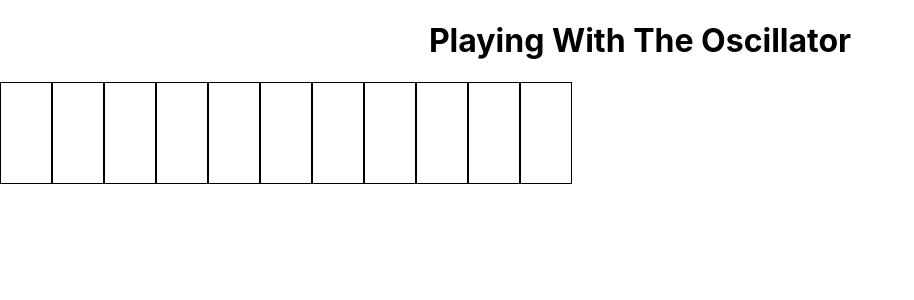
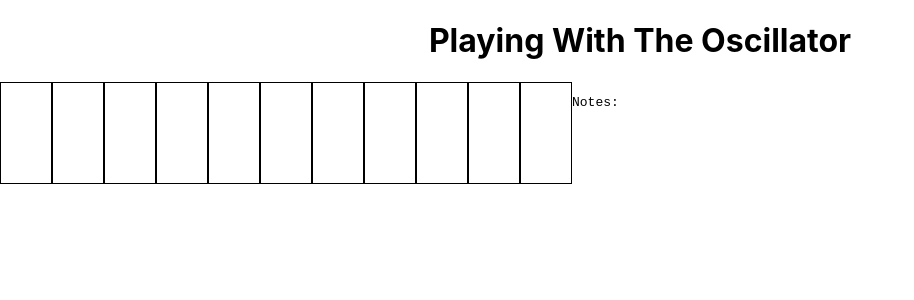
Before and after one commit to funkjunky/oscillator-demo, a React (Create React App) app: page / in a window 1280 px wide. Shown: the top 300 px of the page, without its empty margins (0-914 px from the left). Built offline with nearby package versions, Linux system fonts and the light colour scheme.

Commit message:
fixed scale, and fixed graphics the graphics were broken, because of the reserved keyword 'key' in React

```diff
--- a/src/App.js
+++ b/src/App.js
@@ -1,7 +1,7 @@
 import { configureStore } from '@reduxjs/toolkit';
 import { Provider } from 'react-redux';
 
-import key, { press, release } from './reducers/key';
+import notePressed, { press, release } from './reducers/notePressed';
 import Keyboard from './Keyboard';
 import handleSoundsMiddleware from './handleSoundsMiddleware';
 import { notes } from './oscillator'
@@ -9,7 +9,7 @@ import { notes } from './oscillator'
 import './App.css';
 
 const store = configureStore({
-  reducer: { key },
+  reducer: { notePressed },
   middleware: (getDefaultMiddleware) => getDefaultMiddleware().concat(handleSoundsMiddleware),
 });
 
@@ -18,7 +18,7 @@ let keyToLetter = {};
 keys.forEach((key, i) => keyToLetter[key] = notes[i]);
 
 function App() {
-  const dispatch = action => ({ key }) => store.dispatch(action(keyToLetter[key]));
+  const dispatch = action => ({ key }) => keys.indexOf(key) !== -1 && store.dispatch(action(keyToLetter[key]));
 
   return (
     <Provider store={store}>
--- a/src/Key.jsx
+++ b/src/Key.jsx
@@ -1,13 +1,9 @@
-import { connect } from 'react-redux';
-
-import { press, release } from './reducers/key';
-
-const Key = ({ key, note, press, release }) => (
+const Key = ({ pressed, press, release }) => (
   <div
-    style={{ width: 50, height: 100, backgroundColor: !key?.[note] ? 'white' : 'grey', border: 'solid 1px black' }}
-    onMouseDown={() => press(note)}
-    onMouseUp={() => release(note)}
+    style={{ width: 50, height: 100, backgroundColor: pressed ? 'grey' : 'white', border: 'solid 1px black' }}
+    onMouseDown={press}
+    onMouseUp={release}
   />
 );
 
-export default connect(({ key }) => ({ key }), {press, release})(Key);
+export default Key;
--- a/src/Keyboard.jsx
+++ b/src/Keyboard.jsx
@@ -1,16 +1,18 @@
+import { connect } from 'react-redux';
+
 import Key from './Key';
 import { notes } from './oscillator';
+import { press, release } from './reducers/notePressed';
 
 import './Keyboard.css';
 
-const Keyboard = () => {
-  return (
-    <div className="keyboard">
-      { notes.map(note => (
-        <Key note={note} key={note} />
-      )) }
-    </div>
-  );
-}
+const Keyboard = ({ notePressed, press, release }) => (
+  <div className="keyboard">
+    { notes.map(note => (
+      <Key pressed={!!notePressed?.[note]} press={() => press(note)} release={() => release(note)} key={note} />
+    )) }
+    <pre>Notes: {Object.entries(notePressed || {}).filter(([note, pressed]) => pressed).map(([note]) => note)}</pre>
+  </div>
+);
 
-export default Keyboard
+export default connect(({ notePressed }) => ({ notePressed }), { press, release })(Keyboard);
--- a/src/handleSoundsMiddleware.js
+++ b/src/handleSoundsMiddleware.js
@@ -1,18 +1,21 @@
 import noteToFrequency from 'note-to-frequency';
 
-import { press, release } from './reducers/key';
+import { press, release } from './reducers/notePressed';
 import { createOscillator } from './oscillator'
 
 const handleSoundsMiddleware = store => {
   const notesPlaying = {};
   return next => ({ type, payload: note }) => {
     if (type === press.type && !notesPlaying[note]) {
+      console.log('note, freq: ', note, noteToFrequency(note))
       notesPlaying[note] = createOscillator(noteToFrequency(note));
       notesPlaying[note].start();
     } else if (type === release.type) {
       notesPlaying[note].stop();
       delete notesPlaying[note];
     }
+
+    return next({ type, payload: note });
   }
 }
 
--- a/src/oscillator.js
+++ b/src/oscillator.js
@@ -2,7 +2,7 @@ import { useEffect, useState } from 'react';
 
 let audioCtx;
 
-export const notes = ['A3', 'B3', 'C3', 'D3', 'E3', 'F3', 'G3', 'A4', 'B4', 'C4', 'D4'];
+export const notes = ['A2', 'B2', 'C3', 'D3', 'E3', 'F3', 'G3', 'A3', 'B3', 'C4', 'D4'];
 
 const getAudioCtx = () => {
   if (!audioCtx) audioCtx = new (window.AudioContext || window.webkitAudioContext)();
--- a/src/reducers/key.js
+++ /dev/null
@@ -1,13 +0,0 @@
-import { createSlice } from '@reduxjs/toolkit';
-
-const key = createSlice({
-  name: 'key',
-  initialState: {},
-  reducers: {
-    press: (state, key) => void (state[key] = true),
-    release: (state, key) => void (state[key] = false),
-  },
-});
-
-export const { press, release } = key.actions;
-export default key.reducer;
--- /dev/null
+++ b/src/reducers/notePressed.js
@@ -0,0 +1,13 @@
+import { createSlice } from '@reduxjs/toolkit';
+
+const notePressed = createSlice({
+  name: 'notePressed',
+  initialState: {},
+  reducers: {
+    press: (state, { payload: notePressed }) => void (state[notePressed] = true),
+    release: (state, { payload: notePressed }) => void (state[notePressed] = false),
+  },
+});
+
+export const { press, release } = notePressed.actions;
+export default notePressed.reducer;
```
